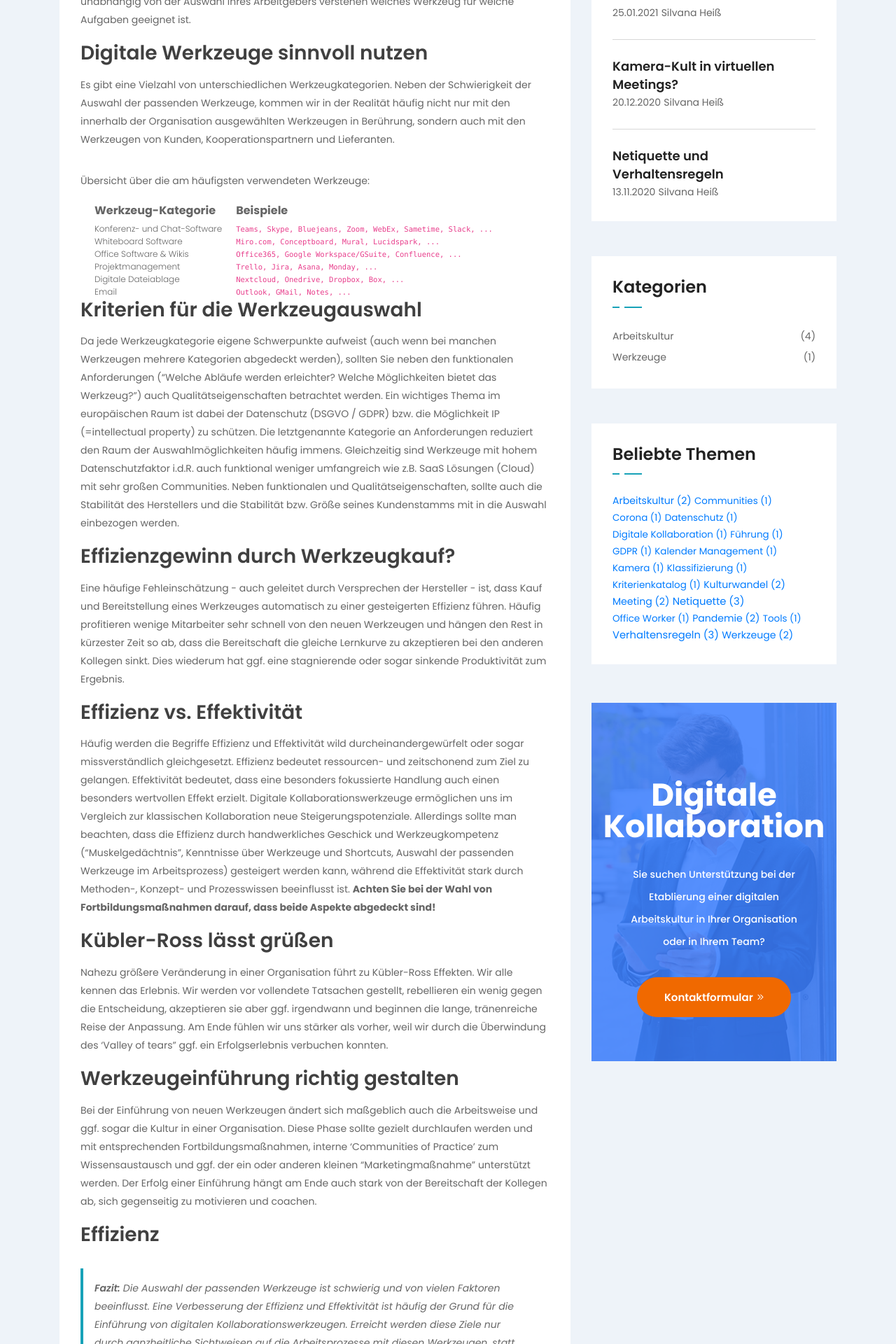
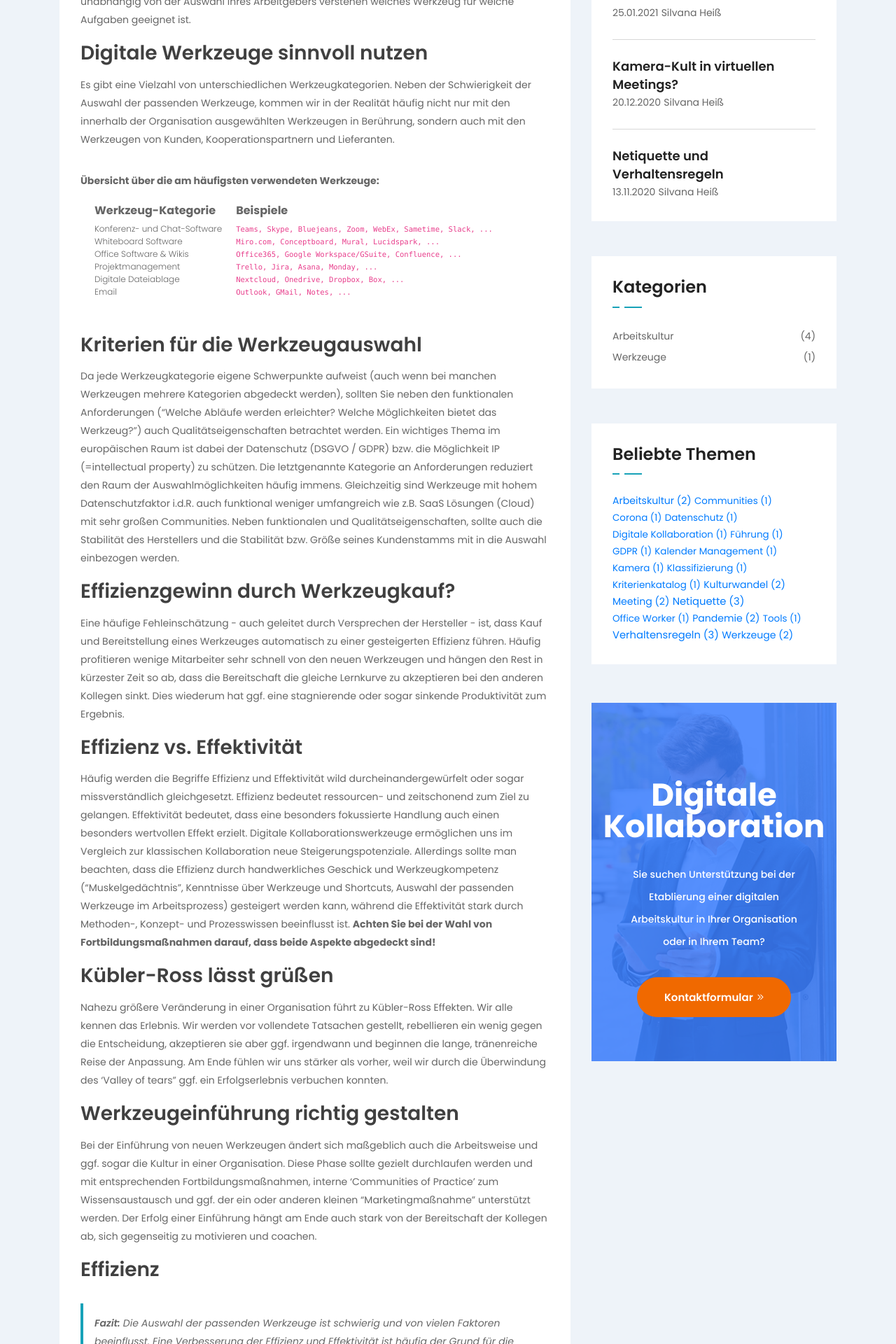
Before and after one commit to maehkster/maehkster.github.io, a Jekyll site: the page built from _posts/2020-11-12-auswahl-digitaler-kollaborationswerkzeuge.md, in a window 1280 px wide. Shown: the part 595-2515 px from the top of the page at 70% size. Built offline with Jekyll 4.4.1, drawn with Linux system fonts in a browser that asks for light colours; comment, search, counter and statistics services are not loaded.

Commit message:
fixes link on services.html and adds margin after table of post werkzeuge

```diff
--- a/_posts/2020-11-12-auswahl-digitaler-kollaborationswerkzeuge.md
+++ b/_posts/2020-11-12-auswahl-digitaler-kollaborationswerkzeuge.md
@@ -13,7 +13,7 @@ Für Teams und Organisationen die als "Frischlinge" beginnen ihre Arbeitsweisen
 ### Digitale Werkzeuge sinnvoll nutzen
 Es gibt eine Vielzahl von unterschiedlichen Werkzeugkategorien. Neben der Schwierigkeit der Auswahl der passenden Werkzeuge, kommen wir in der Realität häufig nicht nur mit den innerhalb der Organisation ausgewählten Werkzeugen in Berührung, sondern auch mit den Werkzeugen von Kunden, Kooperationspartnern und Lieferanten.
 
-Übersicht über die am häufigsten verwendeten Werkzeuge:
+__Übersicht über die am häufigsten verwendeten Werkzeuge:__
 
 | Werkzeug-Kategorie | Beispiele |
 | ---- | ---- |
@@ -23,6 +23,8 @@ Es gibt eine Vielzahl von unterschiedlichen Werkzeugkategorien. Neben der Schwie
 | Projektmanagement | `Trello, Jira, Asana, Monday, ...` |
 | Digitale Dateiablage | `Nextcloud, Onedrive, Dropbox, Box, ...` |
 | Email | `Outlook, GMail, Notes, ...` |
+
+<div style="margin-top:50px;"></div>
 
 ### Kriterien für die Werkzeugauswahl
 Da jede Werkzeugkategorie eigene Schwerpunkte aufweist (auch wenn bei manchen Werkzeugen mehrere Kategorien abgedeckt werden), sollten Sie neben den funktionalen Anforderungen ("Welche Abläufe werden erleichter? Welche Möglichkeiten bietet das Werkzeug?") auch Qualitätseigenschaften betrachtet werden. Ein wichtiges Thema im europäischen Raum ist dabei der Datenschutz (DSGVO / GDPR) bzw. die Möglichkeit IP (=intellectual property) zu schützen. Die letztgenannte Kategorie an Anforderungen reduziert den Raum der Auswahlmöglichkeiten häufig immens. Gleichzeitig sind Werkzeuge mit hohem Datenschutzfaktor i.d.R. auch funktional weniger umfangreich wie z.B. SaaS Lösungen (Cloud) mit sehr großen Communities. Neben funktionalen und Qualitätseigenschaften, sollte auch die Stabilität des Herstellers und die Stabilität bzw. Größe seines Kundenstamms mit in die Auswahl einbezogen werden.
```
Also changed, not shown: _includes/services.html (+11 -3 lines).
